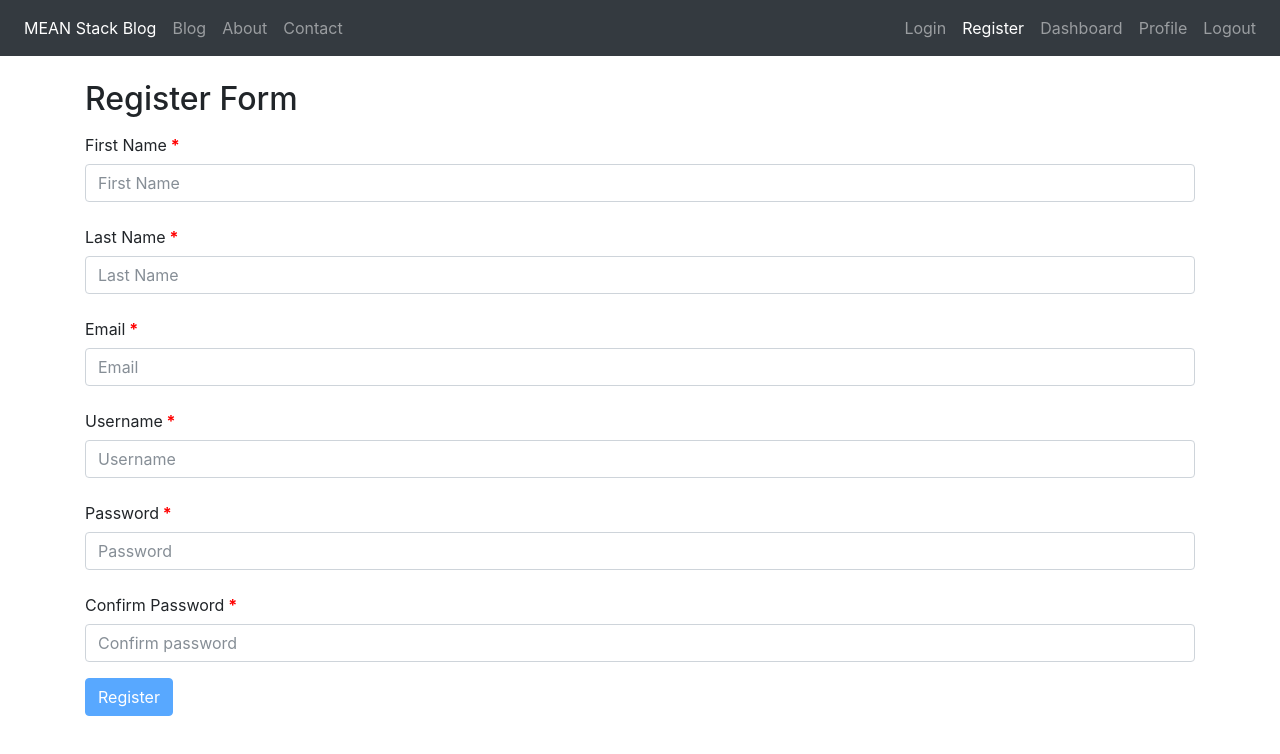
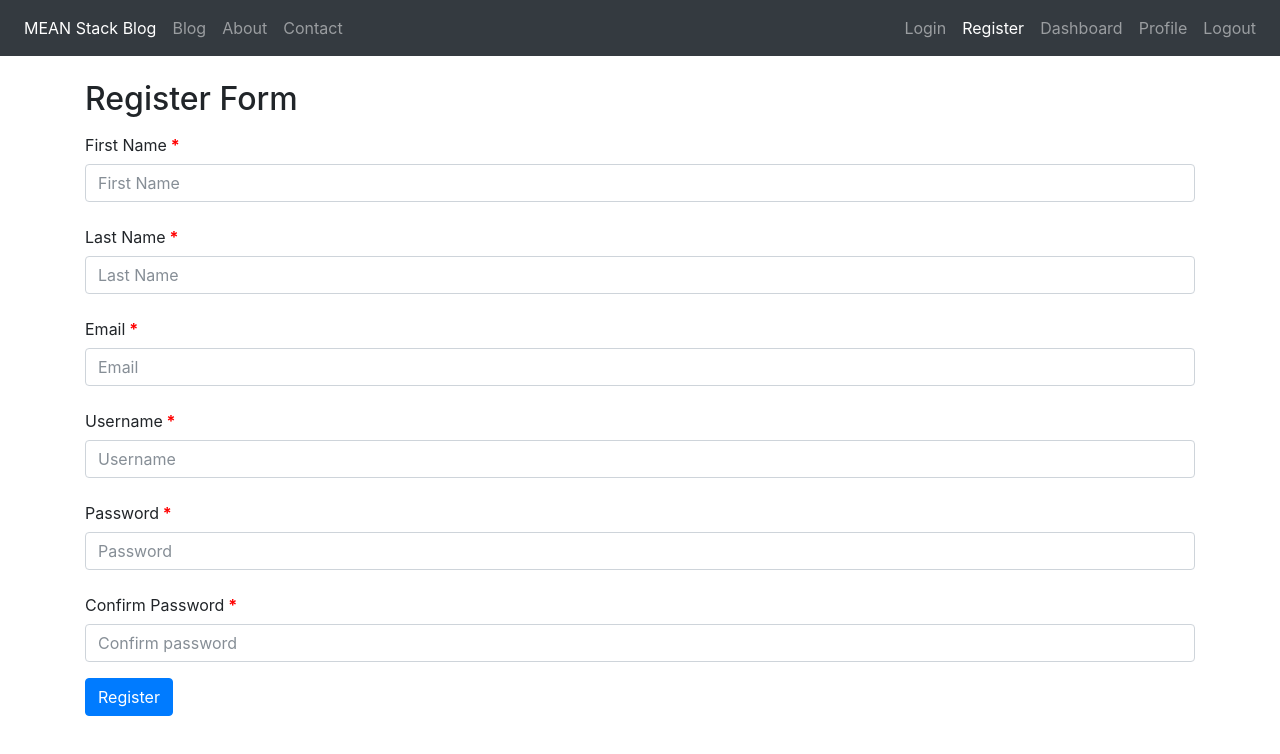
Before and after one commit to W3SS/MEAN-Blog-Mongo-Express-Angular5, an Angular app in the folder angular-src/: page /register in a window 1280 px wide. Shown: the top 754 px of the page. Built offline with nearby package versions, Linux system fonts and the light colour scheme.

Commit message:
validation messages on submit

```diff
--- a/angular-src/src/app/components/register/register.component.html
+++ b/angular-src/src/app/components/register/register.component.html
@@ -1,6 +1,7 @@
 <h2>Register Form</h2>
 
 <form [formGroup]="registerForm" (submit)="onRegisterSubmit()" autocomplete="off">
+    <!-- firstName -->
     <div class="form-group required">
         <label class="col-form-label" for="firstName">First Name</label>
         <input type="text" name="firstName" class="form-control  has-error" placeholder="First Name" formControlName="firstName"
@@ -8,6 +9,7 @@
             [ngClass]="{'is-invalid': (registerForm.controls.firstName.errors && registerForm.controls.firstName.dirty)}">
             <div class="invalid-feedback">Please provide your first name.</div>
     </div>
+    <!-- lastName -->
     <div class="form-group required">
         <label class="col-form-label" for="lastName">Last Name</label>
         <input type="text" name="lastName" class="form-control" placeholder="Last Name" formControlName="lastName"
@@ -15,6 +17,7 @@
             [ngClass]="{'is-invalid': (registerForm.controls.lastName.errors && registerForm.controls.lastName.dirty)}">
             <div class="invalid-feedback">Please provide your last name.</div>
     </div>
+    <!-- email -->
     <div class="form-group required">
         <label class="col-form-label" for="email">Email</label>
         <input type="text" name="email" class="form-control" placeholder="Email" formControlName="email"
@@ -24,6 +27,7 @@
             <div class="invalid-feedback">Please provide a valid email.</div>
 
     </div>
+    <!-- Username -->
     <div class="form-group required">
         <label class="col-form-label" for="username">Username</label>
         <input type="text" name="username" class="form-control" placeholder="Username" formControlName="username"
@@ -33,6 +37,7 @@
             <div class="invalid-feedback">Please provide an username.</div>
 
     </div>
+    <!-- password -->
     <div class="form-group required">
         <label class="col-form-label" for="password">Password</label>
         <input type="text" name="password" class="form-control" placeholder="Password" formControlName="password"
@@ -43,6 +48,7 @@
             <div *ngIf="registerForm.controls.password.errors?.pattern" class="invalid-feedback">The password must be at least 8 characters long and contain at least one uppercase, one lowercase and one number.</div>
 
     </div>
+    <!-- password2 -->
     <div class="form-group required">
         <label class="col-form-label" for="password2">Confirm Password</label>
         <input type="text" name="password2" class="form-control" placeholder="Confirm password" formControlName="password2"
@@ -52,5 +58,5 @@
             <div *ngIf="registerForm.controls.password2.errors?.required" class="invalid-feedback">Please confirm your password.</div>
             <div *ngIf="registerForm.errors?.matchingPasswords" class="invalid-feedback">Paswords do not match.</div>
     </div>
-    <input class="btn btn-primary" type="submit" value="Register" [disabled]="!registerForm.valid">
+    <input class="btn btn-primary" type="submit" value="Register">
  </form>
--- a/angular-src/src/app/components/register/register.component.ts
+++ b/angular-src/src/app/components/register/register.component.ts
@@ -46,7 +46,10 @@ export class RegisterComponent implements OnInit {
   }
 
   onRegisterSubmit() {
-    //console.log(this.registerForm.controls)
+    // Iterate over the form controls
+    Object.keys( this.registerForm.controls).forEach(key => {
+      this.registerForm.controls[key].markAsDirty();
+   });
   }
 
   ngOnInit() {
```
